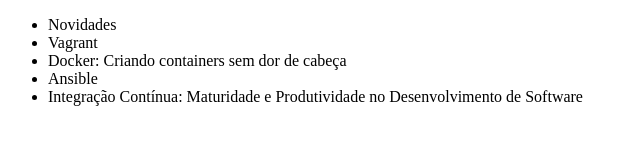
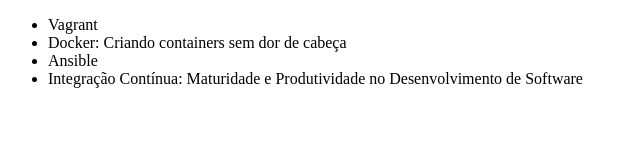
Before and after one commit to CesarNovais/alura-git, a plain HTML site: page Index.html in a window 1280 px wide. Shown: the whole page, without its empty margins (0-640 px from the left). Drawn offline with Linux system fonts and the light colour scheme.

Commit message:
Apagando novidades da lista

```diff
--- a/Index.html
+++ b/Index.html
@@ -6,7 +6,6 @@
 </head>
 <body>
     <ul>
-        <li>Novidades</li>
         <li>Vagrant</li>
         <li>Docker: Criando containers sem dor de cabeça</li>
         <li>Ansible</li>
```
